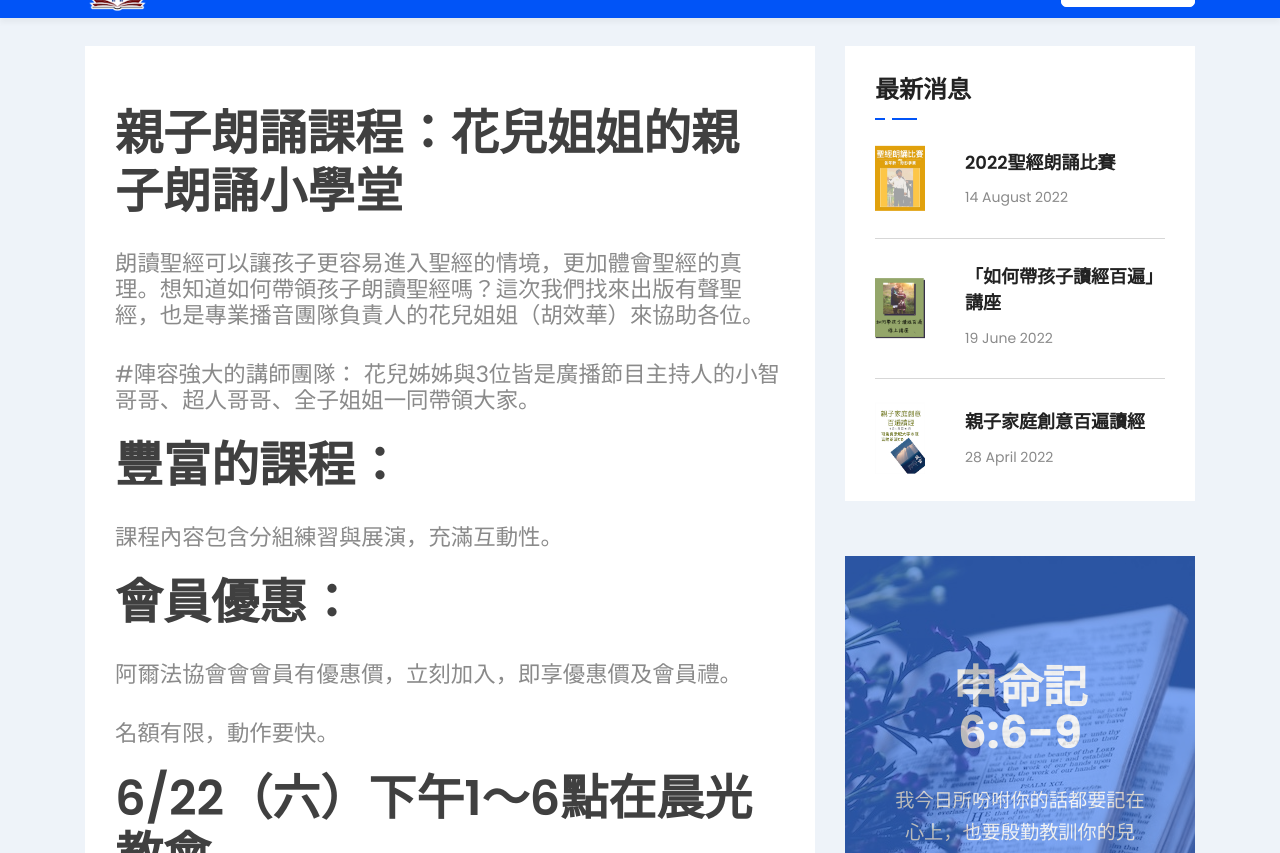
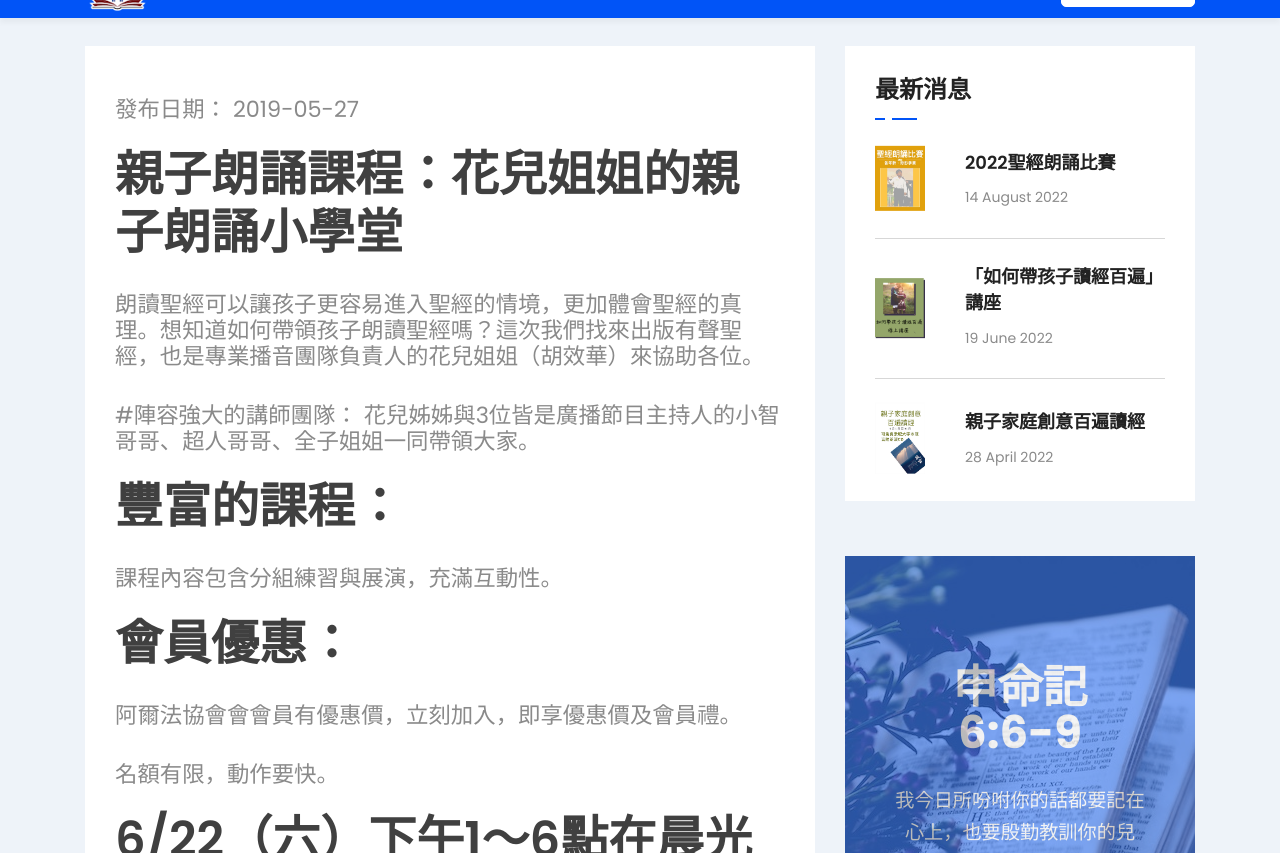
Before and after one commit to alpha6309/website, a Jekyll site: the page built from _posts/2019-05-28-親子朗誦課程.md, in a window 1280 px wide and 900 px high, scrolled down 332 px, cut to the strip 47-900 px from the top of the window. Built offline with Jekyll 4.4.1, drawn with Linux system fonts in a browser that asks for light colours; comment, search, counter and statistics services are not loaded.

Commit message:
增加發布日期

```diff
--- a/_layouts/post.html
+++ b/_layouts/post.html
@@ -11,6 +11,7 @@ header_image: "west-wall"
                 <div class="blog-standard mt-30">
                     <div class="blog-item">
                         <div class="blog-content white-bg ">
+                         <p>發布日期： {{page.date |date: '%Y-%m-%d'}}</p>
                          {{content}}
                         </div>
                     </div>
```
